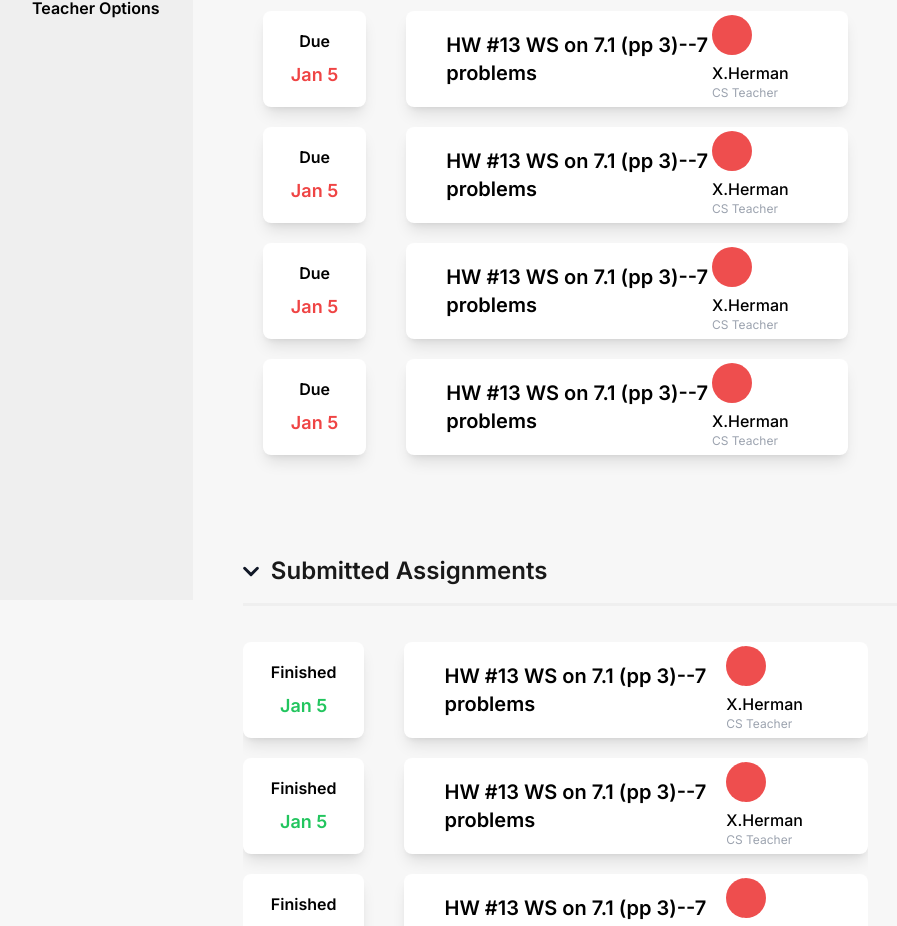
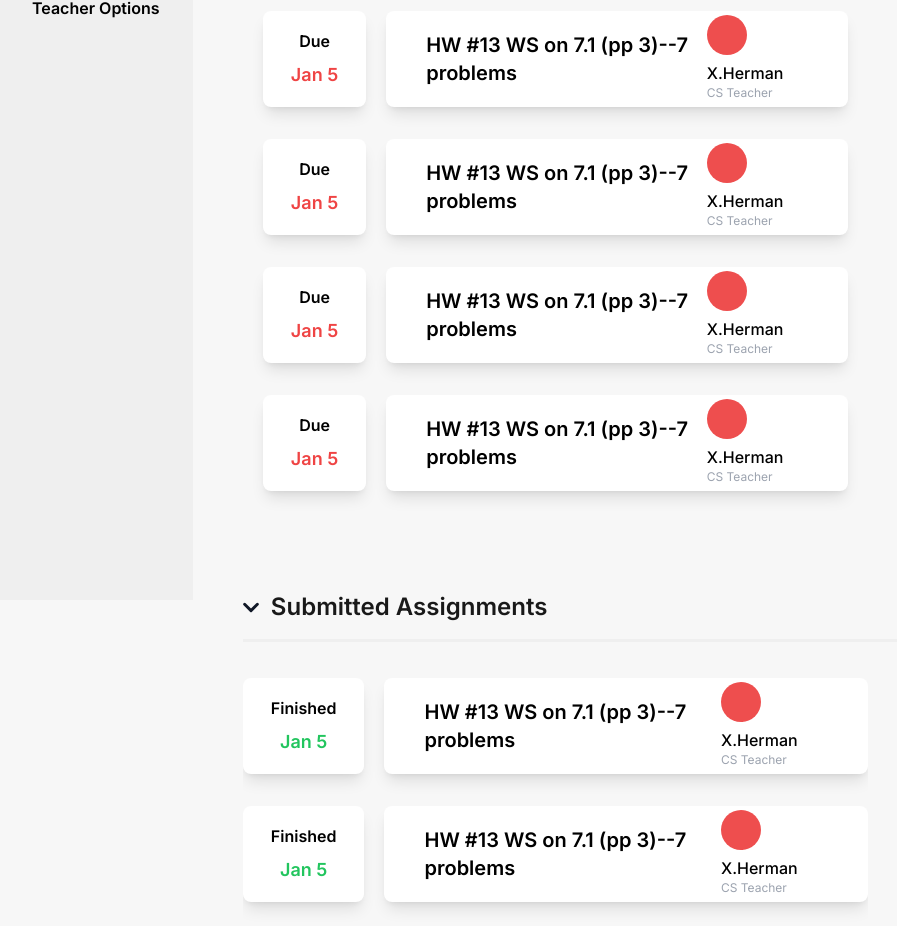
Before and after one commit to ExecO66/execo66-web, a Next.js app: page /dash in a window 1280 px wide. Shown: the part 200-1126 px from the top of the page, without its empty margins (20-917 px from the left). Built offline with nearby package versions, Linux system fonts and the light colour scheme.

Commit message:
style: Improve assignment list spacing
Suggested by @330i

```diff
--- a/src/modules/dashboard/IncompleteAssignments.tsx
+++ b/src/modules/dashboard/IncompleteAssignments.tsx
@@ -10,7 +10,7 @@ export const IncompleteAssignmentsList: FC = () => {
       <div className="mt-10 mb-5">
         <IncompleteLabel />
       </div>
-      <article className="w-2/3 p-5 flex flex-col gap-5">
+      <article className="w-2/3 p-5 flex flex-col gap-8">
         {[1, 2, 3, 4].map((_, i) => (
           <IncompleteAssignment key={i} />
         ))}
@@ -21,7 +21,7 @@ export const IncompleteAssignmentsList: FC = () => {
 
 const IncompleteAssignment: FC = () => {
   return (
-    <div className="flex h-24 gap-10">
+    <div className="flex h-24 gap-5">
       <DateBox
         title="Due"
         dateStr="Jan 5"
--- a/src/modules/dashboard/SubmittedAssignments.tsx
+++ b/src/modules/dashboard/SubmittedAssignments.tsx
@@ -27,7 +27,7 @@ export const SubmittedAssignmentsList: FC = () => {
         ></div>
       </div>
       <article
-        className={`w-2/3 py-5 flex flex-col gap-5 overflow-hidden ${
+        className={`w-2/3 py-5 flex flex-col gap-8 overflow-hidden ${
           open ? "" : "max-h-0 py-0"
         }`}
       >
@@ -41,7 +41,7 @@ export const SubmittedAssignmentsList: FC = () => {
 
 const SubmittedAssignment: FC = () => {
   return (
-    <div className="flex h-24 gap-10">
+    <div className="flex h-24 gap-5">
       <DateBox
         title="Finished"
         dateStr="Jan 5"
```
